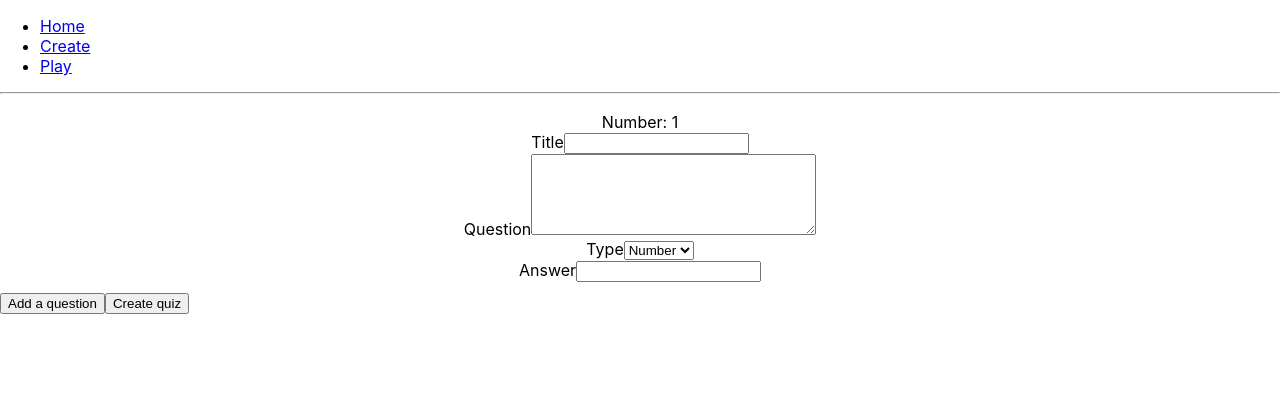
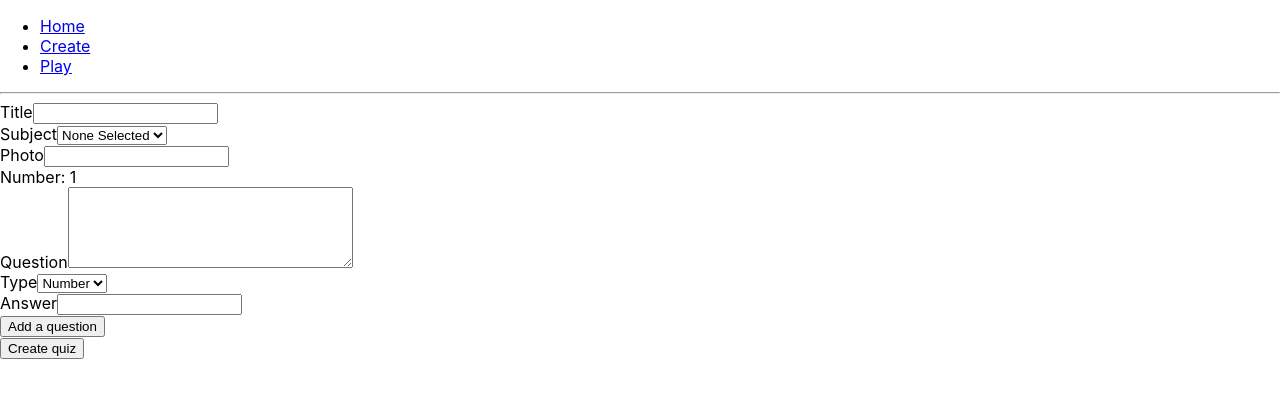
Before and after one commit to godfreydoo/eduArt, a React app: page /create in a window 1280 px wide. Shown: the top 398 px of the page. Built offline with nearby package versions, Linux system fonts and the light colour scheme.

Commit message:
Refactor form to include more fields

```diff
--- a/client/src/components/AnswerForm.tsx
+++ b/client/src/components/AnswerForm.tsx
@@ -37,7 +37,7 @@ const AnswerForm: React.FC<Props> = ({type, answer, selections, handleScore}) =>
     if (type === 'Multiple Choice') {
       return (
         <div>
-          {selections.map((value, index) => {
+          {Object.values(selections).map((value, index) => {
             return (
               <div key={index} onChange={handleAnswer}>
                 <label> {value}
--- a/client/src/components/Create.tsx
+++ /dev/null
@@ -1,52 +0,0 @@
-import React, { useState, useEffect } from 'react';
-import Form from './Form';
-import axios, { AxiosRequestConfig } from 'axios';
-
-const Create: React.FC = () => {
-
-  const [count, setCount] = useState(1);
-  const [questionList, setQuestionList] = useState([]);
-  const [form, setForm] = useState({});
-
-  useEffect(() => {
-    createQuestion();
-  }, [count])
-
-
-  const createQuiz = async () => {
-    console.log(form);
-    const config: AxiosRequestConfig = {
-      method: 'post',
-      url: '/api/quiz',
-      data: Object.values(form),
-      headers: {
-        'content-type': 'application/json'
-      }
-    }
-    try {
-      let data = await axios(config);
-      // redirect to the play page
-    } catch(err) {
-      console.error(err);
-    }
-  }
-
-  const createQuestion = () => {
-    const question = (
-      <div key={count}>
-        <Form id={count} setForm={setForm}/>
-      </div>
-    )
-    setQuestionList(prevQuestions => [...prevQuestions, question]);
-  }
-
-  return (
-    <div>
-      {questionList}
-      <input type="button" value="Add a question" onClick={() => setCount(prevCount => prevCount + 1)}/>
-      <input type="button" value="Create quiz" onClick={createQuiz}/>
-    </div>
-  )
-}
-
-export default Create;
--- /dev/null
+++ b/client/src/components/CreateQuiz.tsx
@@ -0,0 +1,111 @@
+import React, { useState, useEffect } from 'react';
+import Form from './QuestionForm';
+import axios, { AxiosRequestConfig } from 'axios';
+
+interface Quiz {
+  title: string,
+  subject: string,
+  photoUrl: string,
+  questions: Array<object>
+}
+
+const quizInitialState:Quiz = {
+  title: '',
+  subject: '',
+  photoUrl: '',
+  questions: [],
+}
+
+const CreateQuiz: React.FC = () => {
+  const [count, setCount] = useState(1);
+  const [questionList, setQuestionList] = useState([]);
+  const [quizQuestions, setQuizQuestions] = useState({});
+  const [quizDetails, setQuizDetails] = useState({
+    title: '',
+    subject: '',
+    photoUrl: '',
+    questions: [],
+  });
+
+  useEffect(() => {
+    createQuestion();
+  }, [count])
+
+  useEffect(() => {
+    setQuizDetails((prevQuizDetails: any) => {return {...prevQuizDetails, questions: Object.values(quizQuestions)}});
+  },[quizQuestions])
+
+  const updateQuizDetails = (e: any) => {
+    setQuizDetails((prevQuizDetails: any) => {return {...prevQuizDetails, [e.target.name]: e.target.value}})
+  }
+
+  const validateQuiz = (e: any) => {
+    e.preventDefault();
+    createQuiz();
+  }
+
+  const createQuiz = async () => {
+    const config: AxiosRequestConfig = {
+      method: 'post',
+      url: '/api/quiz',
+      data: quizDetails,
+      headers: {
+        'content-type': 'application/json'
+      }
+    }
+    try {
+      let { data } = await axios(config);
+      // do something after form is submitted successfully
+      console.log('id from created quiz: ', data);
+    } catch(err) {
+      console.error(err);
+    } finally {
+      setQuizDetails(quizInitialState);
+    }
+  }
+
+  const createQuestion = () => {
+    const question = (
+      <div key={count}>
+        <Form id={count} setQuizQuestions={setQuizQuestions}/>
+      </div>
+    )
+    setQuestionList(prevQuestions => [...prevQuestions, question]);
+  }
+
+  return (
+    <form onSubmit={validateQuiz}>
+      <div>
+        <label>Title
+          <input type="text" name="title" value={quizDetails.title} onChange={updateQuizDetails}/>
+        </label>
+      </div>
+
+      <div>
+        <label>Subject
+          <select name="subject" value={quizDetails.subject} onChange={updateQuizDetails}>
+            <option value=""> None Selected </option>
+            <option value="Math"> Math </option>
+            <option value="Science"> Science </option>
+            <option value="Social Studies"> Social Studies </option>
+            <option value="English"> English </option>
+          </select>
+        </label>
+      </div>
+
+      <div>
+        <label>Photo
+          <input type="text" name="photoUrl" value={quizDetails.photoUrl} onChange={updateQuizDetails}/>
+        </label>
+      </div>
+
+      {questionList}
+      <div>
+        <input type="button" value="Add a question" onClick={() => setCount(prevCount => prevCount + 1)}/>
+      </div>
+      <button type="submit">Create quiz</button>
+    </form>
+  )
+}
+
+export default CreateQuiz;
--- a/client/src/components/Form.tsx
+++ b/client/src/components/QuestionForm.tsx
@@ -1,9 +1,8 @@
-import { number, string } from 'prop-types';
 import React, {useEffect, useState} from 'react';
 
 interface Props {
   id: number;
-  setForm: (prevQuestions: any) => void;
+  setQuizQuestions: (prevQuestions: any) => void;
 }
 
 interface Object {
@@ -13,10 +12,9 @@ interface Object {
   Answer: string,
 }
 
-const Form: React.FC<Props> = ({id, setForm}) => {
+const Form: React.FC<Props> = ({id, setQuizQuestions}) => {
 
   const [questionDetails, setQuestionDetails] = useState<any>({
-    Title: '',
     Number: id,
     Question: '',
     Type: '',
@@ -24,7 +22,7 @@ const Form: React.FC<Props> = ({id, setForm}) => {
   });
 
   useEffect(() => {
-    setForm((prevQuestion: Array<object>) => {return {...prevQuestion, [id]: questionDetails}});
+    setQuizQuestions((prevQuestion: Array<object>) => {return {...prevQuestion, [id]: questionDetails}});
   }, [questionDetails])
 
   const updateQuestionDetails = (e: any) => {
@@ -32,15 +30,9 @@ const Form: React.FC<Props> = ({id, setForm}) => {
   }
 
   return (
-    <form key={id} className='question-card'>
+    <div key={id} className='question-card'>
       <div>
         Number: {id}
-      </div>
-
-      <div>
-        <label>Title
-        <input type="text" name="Title" value={questionDetails.Title} onChange={updateQuestionDetails}/>
-        </label>
       </div>
 
       <div>
@@ -64,7 +56,7 @@ const Form: React.FC<Props> = ({id, setForm}) => {
           <input type="text" name="Answer" value={questionDetails.Answer} onChange={updateQuestionDetails}/>
         </label>
       </div>
-    </form>
+    </div>
   )
 }
 
--- a/client/src/components/QuestionListEntry.tsx
+++ b/client/src/components/QuestionListEntry.tsx
@@ -20,13 +20,13 @@ interface Props {
 const QuestionListEntry: React.FC<Props> = ({question, handleScore}) => {
   return (
     <div className="question">
-      <div className="question-number">Question {question.Number}</div>
-      <div className="question-question">{question.Question}</div>
+      <div className="question-number">Question {question.number}</div>
+      <div className="question-question">{question.question}</div>
       <div>
         <AnswerForm
-          type={question.Type}
-          answer={question.Answer}
-          selections={[question.A, question.B, question.C, question.D]}
+          type={question.type}
+          answer={question.qnswer}
+          selections={question.options}
           handleScore={handleScore} />
       </div>
     </div>
--- a/client/src/data/parsedsample1.ts
+++ b/client/src/data/parsedsample1.ts
@@ -5,74 +5,82 @@ var documentSampleData = {
   url: 'asdlkfjsadlfjsdaflk',
   questions: [
     {
-      "Number": "1",
-      "Question": "What is 1+1?",
-      "Type": "Number",
-      "Answer": "2"
+      "number": "1",
+      "question": "What is 1+1?",
+      "type": "Number",
+      "answer": "2"
     },
     {
-      "Number": "2",
-      "Question": "What is 2+2?",
-      "Type": "Number",
-      "Answer": "4"
+      "number": "2",
+      "question": "What is 2+2?",
+      "type": "Number",
+      "answer": "4"
     },
     {
-      "Number": "3",
-      "Question": "What is 100+100?",
-      "Type": "Multiple Choice",
+      "number": "3",
+      "question": "What is 100+100?",
+      "type": "Multiple Choice",
+      "options": {
         "A": "100",
         "B": "0",
         "C": "200",
         "D": "10,000",
-      "Answer": "200"
+      },
+      "answer": "200"
     },
     {
-      "Number": "4",
-      "Question": "What is a radical expression?",
-      "Type": "Text",
-      "Answer": "square, root, radical symbol"
+      "number": "4",
+      "question": "What is a radical expression?",
+      "type": "Text",
+      "answer": "square, root, radical symbol"
     },
     {
-      "Number": "5",
-      "Question": "What is the value of 3×(5+2)?",
-      "Type": "Multiple Choice",
+      "number": "5",
+      "question": "What is the value of 3×(5+2)?",
+      "type": "Multiple Choice",
+      "options": {
         "A": "10",
         "B": "30",
         "C": "21",
         "D": "17",
-      "Answer": "21"
+      },
+      "answer": "21"
     },
     {
-      "Number": "6",
-      "Question": "What is 2+2?",
-      "Type": "Number",
-      "Answer": "4"
+      "number": "6",
+      "question": "What is 2+2?",
+      "type": "Number",
+      "answer": "4"
     },
     {
-      "Number": "7",
-      "Question": "What is 100+100?",
-      "Type": "Multiple Choice",
+      "number": "7",
+      "question": "What is 100+100?",
+      "type": "Multiple Choice",
+      "options": {
         "A": "100",
         "B": "0",
         "C": "200",
-      "D": "10,000",
-      "Answer": "200"
+        "D": "10,000"
+      },
+      "answer": "200"
     },
     {
-      "Number": "8",
-      "Question": "What is a radical expression?",
-      "Type": "Text",
-      "Answer": "square, root, radical symbol"
+      "number": "8",
+      "question": "What is a radical expression?",
+      "type": "Text",
+      "answer": "square, root, radical symbol"
     },
     {
-      "Number": "9",
-      "Question": "What is the value of 3×(5+2)?",
-      "Type": "Multiple Choice",
+      "number": "9",
+      "question": "What is the value of 3×(5+2)?",
+      "type": "Multiple Choice",
+      "options": {
         "A": "10",
         "B": "30",
         "C": "21",
         "D": "17",
-      "Answer": "21"
+      },
+      "answer": "21"
     }
   ]
 };
--- a/client/src/index.tsx
+++ b/client/src/index.tsx
@@ -4,7 +4,7 @@ import {BrowserRouter as Router, Switch, Route, Link} from 'react-router-dom';
 import ReactDOM from 'react-dom';
 import QuestionList from './components/QuestionList';
 import Canvas from './components/Canvas';
-import Create from './components/Create';
+import Create from './components/CreateQuiz';
 import Play from './components/Play';
 import documentSampleData from './data/parsedsample1';
 
--- a/client/src/styles.css
+++ b/client/src/styles.css
@@ -32,14 +32,14 @@ body {
   margin: 50px;
 }
 
-.question-card {
+/* .question-card {
   display: flex;
   justify-content: start;
   align-items: center;
   flex-direction: column;
   padding: 10px;
   margin: 0 auto;
-}
+} */
 
 .hidden {
   display: none;
```
Also changed, not shown: db/schema.ts (+4 -3 lines), 1 other file (tests, documents, lock files or other folders). Lines whose indentation alone changed are shown as unchanged.
